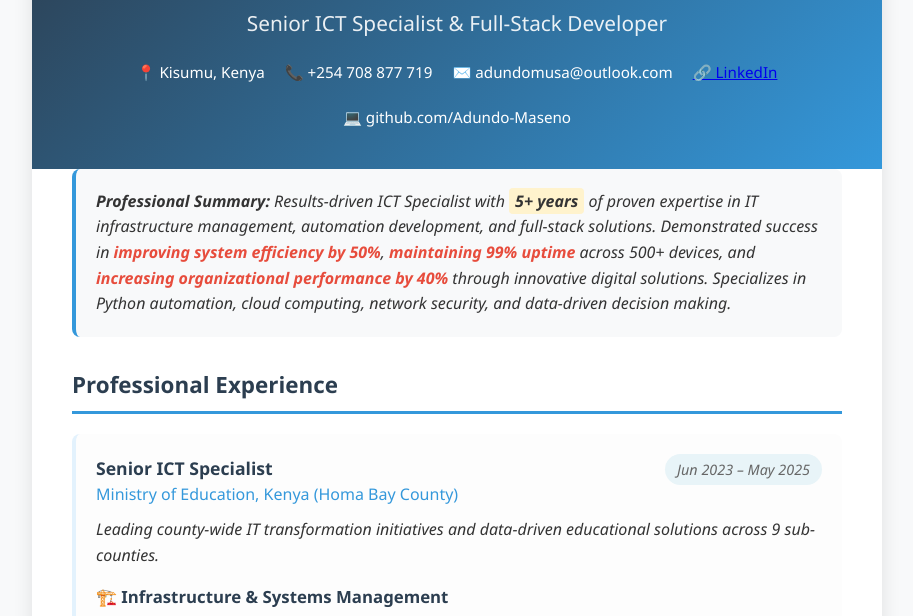
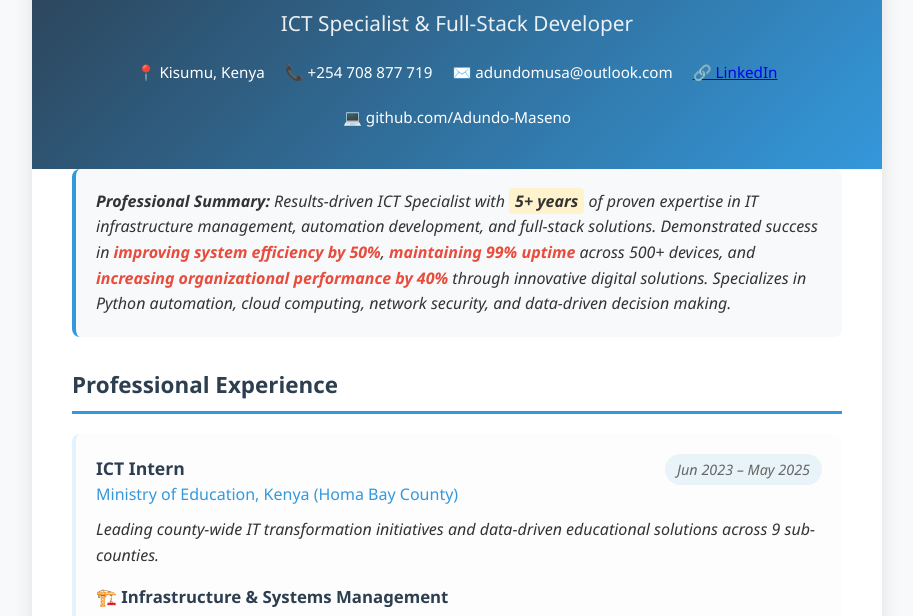
Before and after one commit to Adundo-Maseno/my-portfolio, a plain HTML site: page index.html in a window 1280 px wide. Shown: the part 127-743 px from the top of the page, without its empty margins (183-1096 px from the left). Drawn offline with Linux system fonts and the light colour scheme.

Commit message:
Update index.html

```diff
--- a/index.html
+++ b/index.html
@@ -252,7 +252,7 @@
     <div class="container">
         <div class="header">
             <h1>Moses Adundo</h1>
-            <div class="title">Senior ICT Specialist & Full-Stack Developer</div>
+            <div class="title">ICT Specialist & Full-Stack Developer</div>
             <div class="contact-info">
                 <div class="contact-item">📍 Kisumu, Kenya</div>
                 <div class="contact-item">📞 +254 708 877 719</div>
@@ -273,7 +273,7 @@
                 <div class="experience-item">
                     <div class="job-header">
                         <div>
-                            <div class="job-title">Senior ICT Specialist</div>
+                            <div class="job-title">ICT Intern</div>
                             <div class="company">Ministry of Education, Kenya (Homa Bay County)</div>
                         </div>
                         <div class="duration">Jun 2023 – May 2025</div>
```
